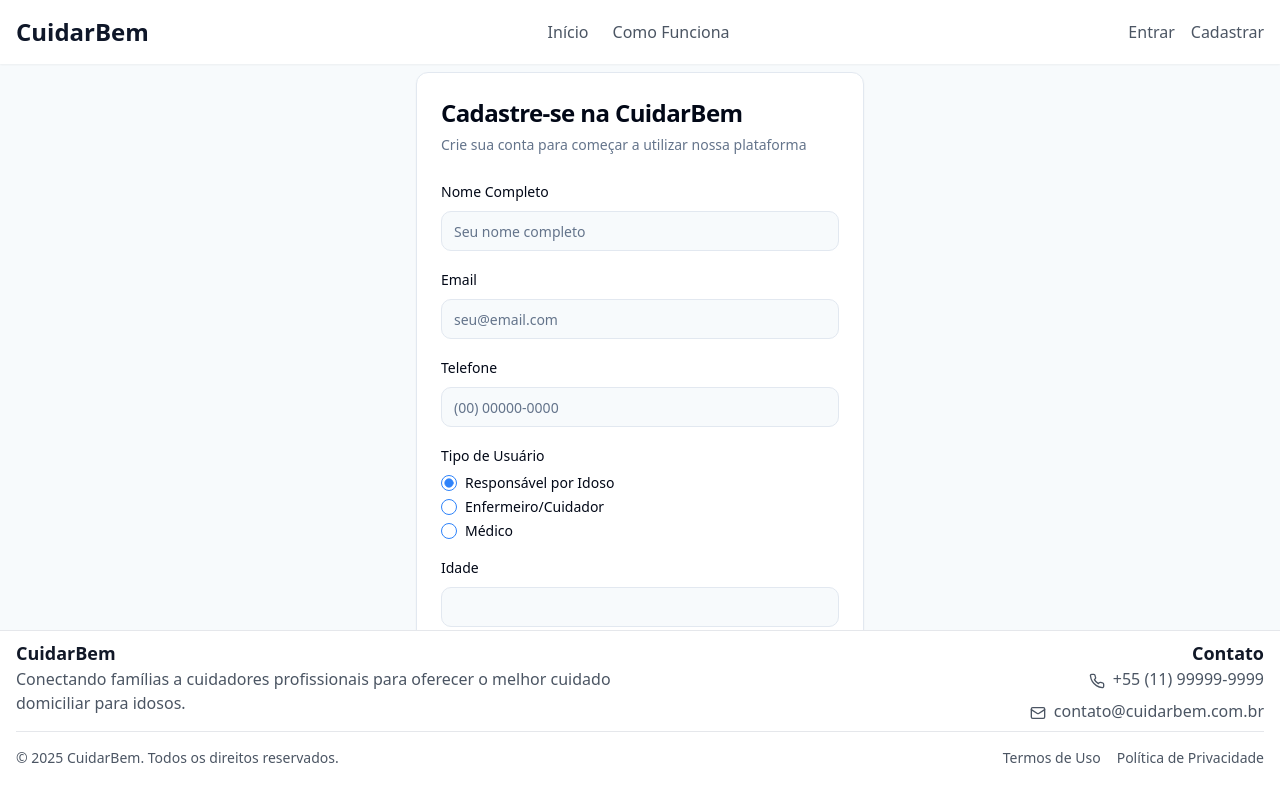
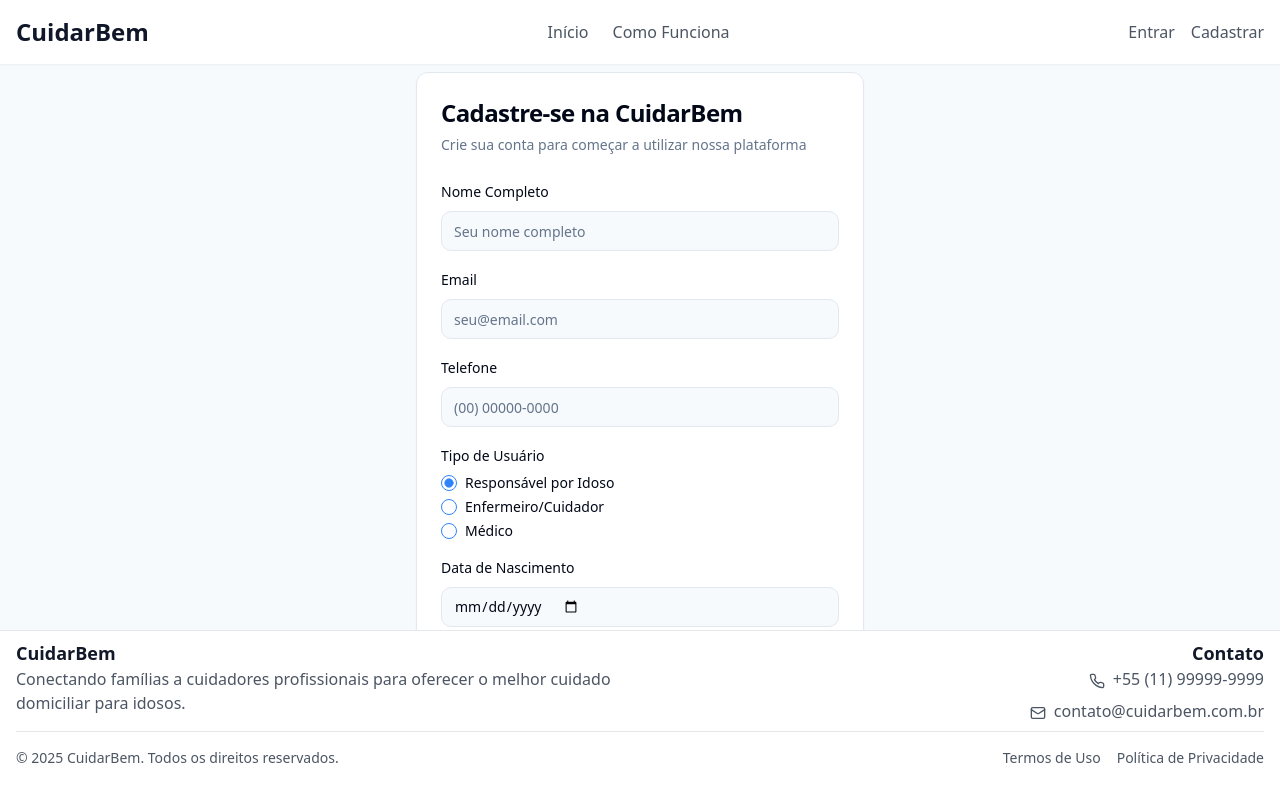
Before and after one commit to kewlzin/projeto2_cuidador_de_idoso, a React (Vite) app in the folder frontend/: page /register in a window 1280 px wide. Built offline with nearby package versions, Linux system fonts and the light colour scheme.

Commit message:
user register BD fix

```diff
--- a/frontend/src/components/auth/register-form.tsx
+++ b/frontend/src/components/auth/register-form.tsx
@@ -26,7 +26,7 @@ export function RegisterForm() {
   const navigate = useNavigate();
 
   // Campos específicos para paciente
-  const [age, setAge] = useState("");
+  const [birthDate, setBirthDate] = useState("");
   const [address, setAddress] = useState("");
 
   // Campos específicos para cuidador
@@ -61,7 +61,7 @@ export function RegisterForm() {
       // Adiciona campos específicos baseado no tipo de usuário
       if (userType === UserType.PATIENT) {
         Object.assign(profileData, {
-          age: parseInt(age),
+          birth_date: birthDate,
           address,
         });
       } else if (userType === UserType.CAREGIVER) {
@@ -94,12 +94,12 @@ export function RegisterForm() {
 const renderPatientFields = () => (
   <>
     <div className="space-y-2">
-        <Label htmlFor="age">Idade</Label>
+      <Label htmlFor="birthDate">Data de Nascimento</Label>
       <Input
-          id="age"
-          type="number"
-          value={age}
-          onChange={(e) => setAge(e.target.value)}
+        id="birthDate"
+        type="date"
+        value={birthDate}
+        onChange={(e) => setBirthDate(e.target.value)}
         required
       />
     </div>
```
Also changed, not shown: 2 other files (tests, documents, lock files or other folders). Lines whose indentation alone changed are shown as unchanged.
